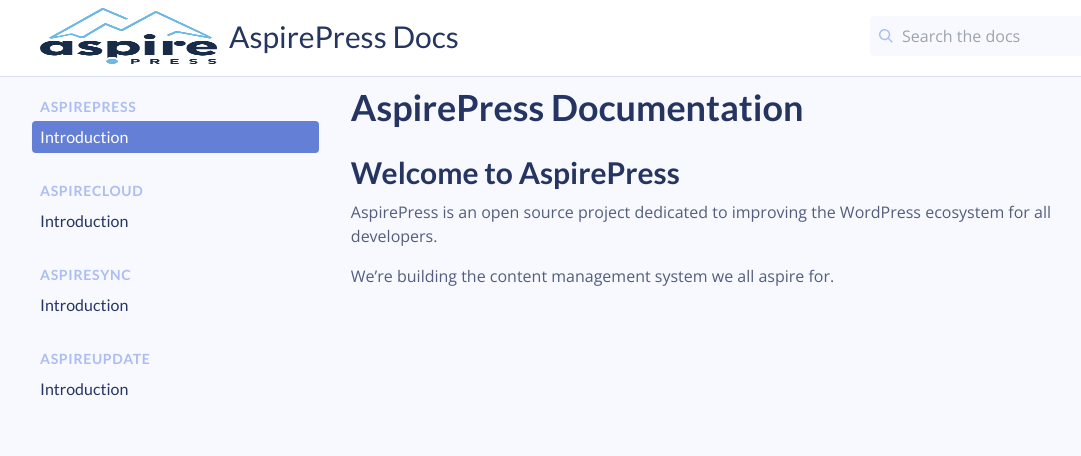
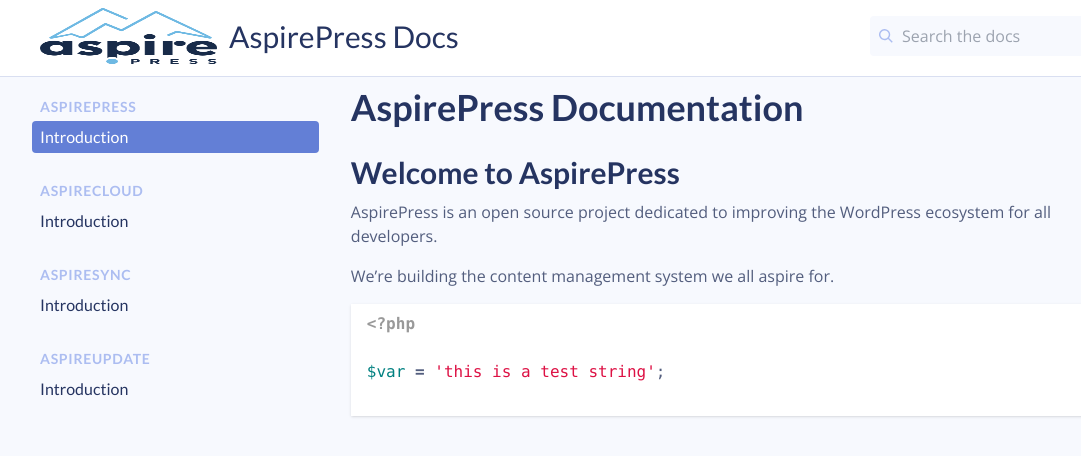
Before and after one commit to aspirepress/documentation, a Jekyll site: the page built from docs/index.md, in a window 1280 px wide. Shown: the top 456 px of the page, without its empty margins (56-1137 px from the left). Built offline with Jekyll 4.4.1, drawn with Linux system fonts in a browser that asks for light colours; comment, search, counter and statistics services are not loaded.

Commit message:
Adding test code

````diff
--- a/docs/index.md
+++ b/docs/index.md
@@ -9,3 +9,10 @@ permalink: /
 AspirePress is an open source project dedicated to improving the WordPress ecosystem for all developers.
 
 We're building the content management system we all aspire for.
+
+```php
+<?php
+
+$var = 'this is a test string';
+
+```
````
